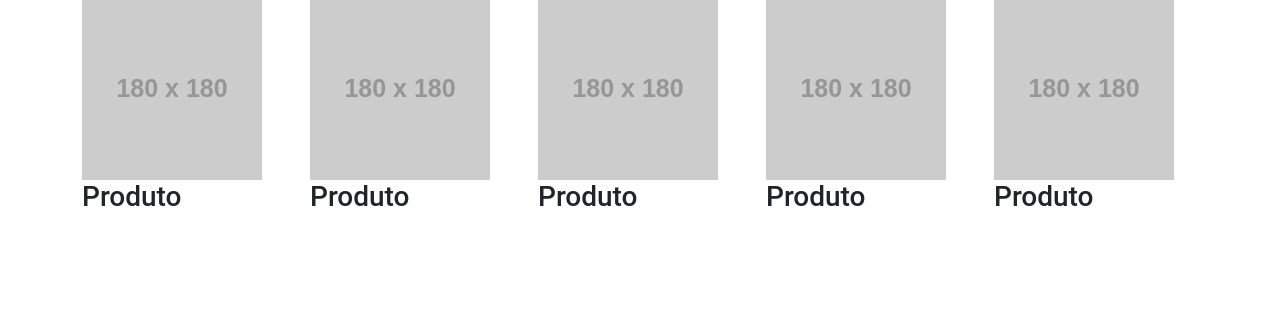
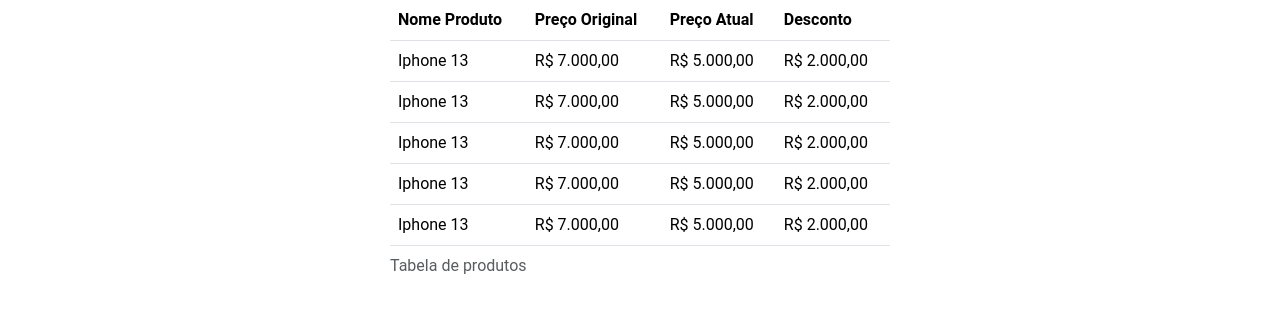
Before and after one commit to ChristhianLuiz/exercicios_ebac, a plain HTML site: page index.html in a window 1280 px wide. Drawn offline with nearby package versions, Linux system fonts and the light colour scheme; placeholder pictures from the web are drawn by us.

Commit message:
changes index

```diff
--- a/index.html
+++ b/index.html
@@ -6,9 +6,15 @@
     <link rel="stylesheet" href="./css/main.css">
     <link rel="stylesheet" href="https://cdn.jsdelivr.net/npm/bootstrap@5.3.3/dist/css/bootstrap.min.css">
     <title>Boostrap</title>
+    <style>
+        table{
+            max-width: 500px;
+            margin: auto;
+        }
+    </style>
 </head>
 <body>
-    <div class="container">
+    <!-- <div class="container">
         <div class="row">
             <div class="col">
                 <img src="https://via.placeholder.com/180x180" alt="">
@@ -31,7 +37,49 @@
                 <h3>Produto</h3>
             </div>
         </div>
-    </div>
+    </div> -->
+
+    <table class="table">
+        <caption>Tabela de produtos</caption>
+        <thead>
+            <th>Nome Produto</th>
+            <th>Preço Original</th>
+            <th>Preço Atual</th>
+            <th>Desconto</th>
+        </thead>
+        <tbody>
+            <tr>
+                <td>Iphone 13</td>
+                <td>R$ 7.000,00</td>
+                <td>R$ 5.000,00</td>
+                <td>R$ 2.000,00</td>
+            </tr>
+            <tr>
+                <td>Iphone 13</td>
+                <td>R$ 7.000,00</td>
+                <td>R$ 5.000,00</td>
+                <td>R$ 2.000,00</td>
+            </tr>
+            <tr>
+                <td>Iphone 13</td>
+                <td>R$ 7.000,00</td>
+                <td>R$ 5.000,00</td>
+                <td>R$ 2.000,00</td>
+            </tr>
+            <tr>
+                <td>Iphone 13</td>
+                <td>R$ 7.000,00</td>
+                <td>R$ 5.000,00</td>
+                <td>R$ 2.000,00</td>
+            </tr>
+            <tr>
+                <td>Iphone 13</td>
+                <td>R$ 7.000,00</td>
+                <td>R$ 5.000,00</td>
+                <td>R$ 2.000,00</td>
+            </tr>
+        </tbody>
+    </table>
 
     <script src="javascript/main.js"></script>
 </body>
```
